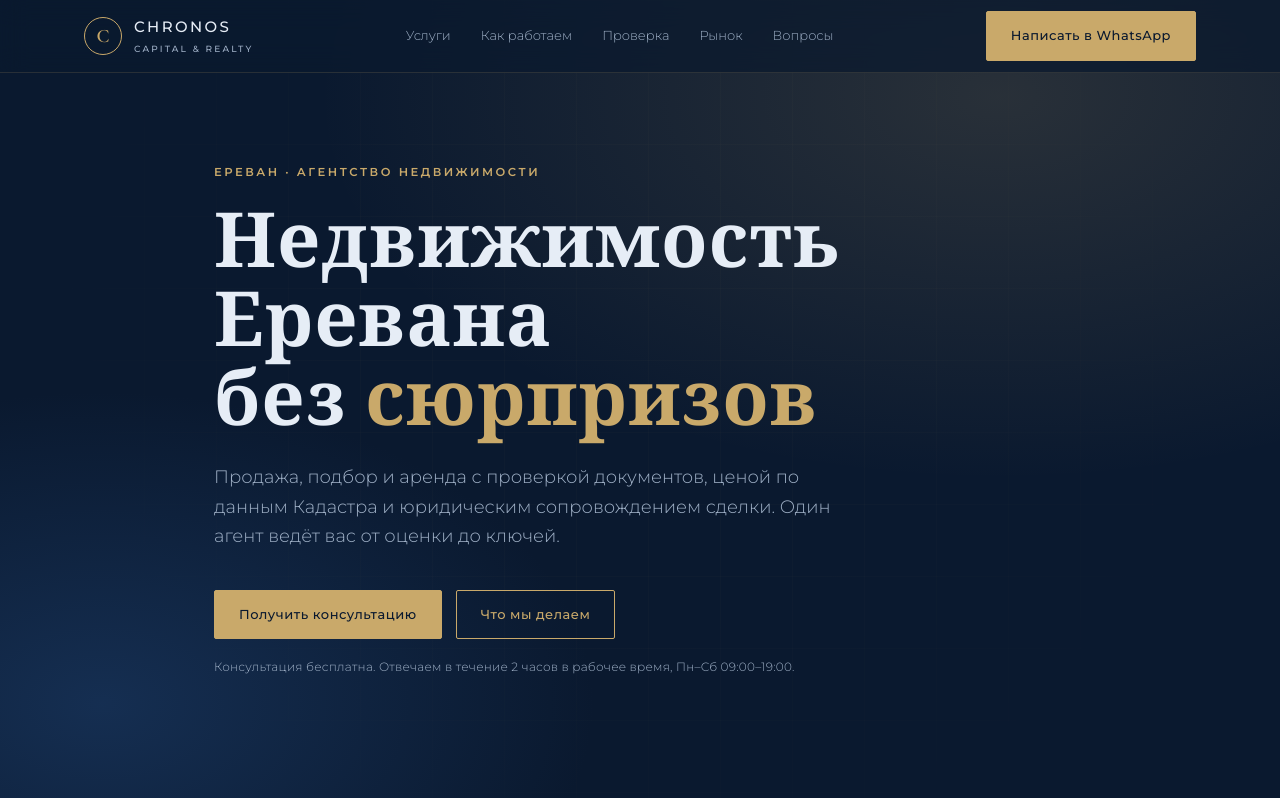
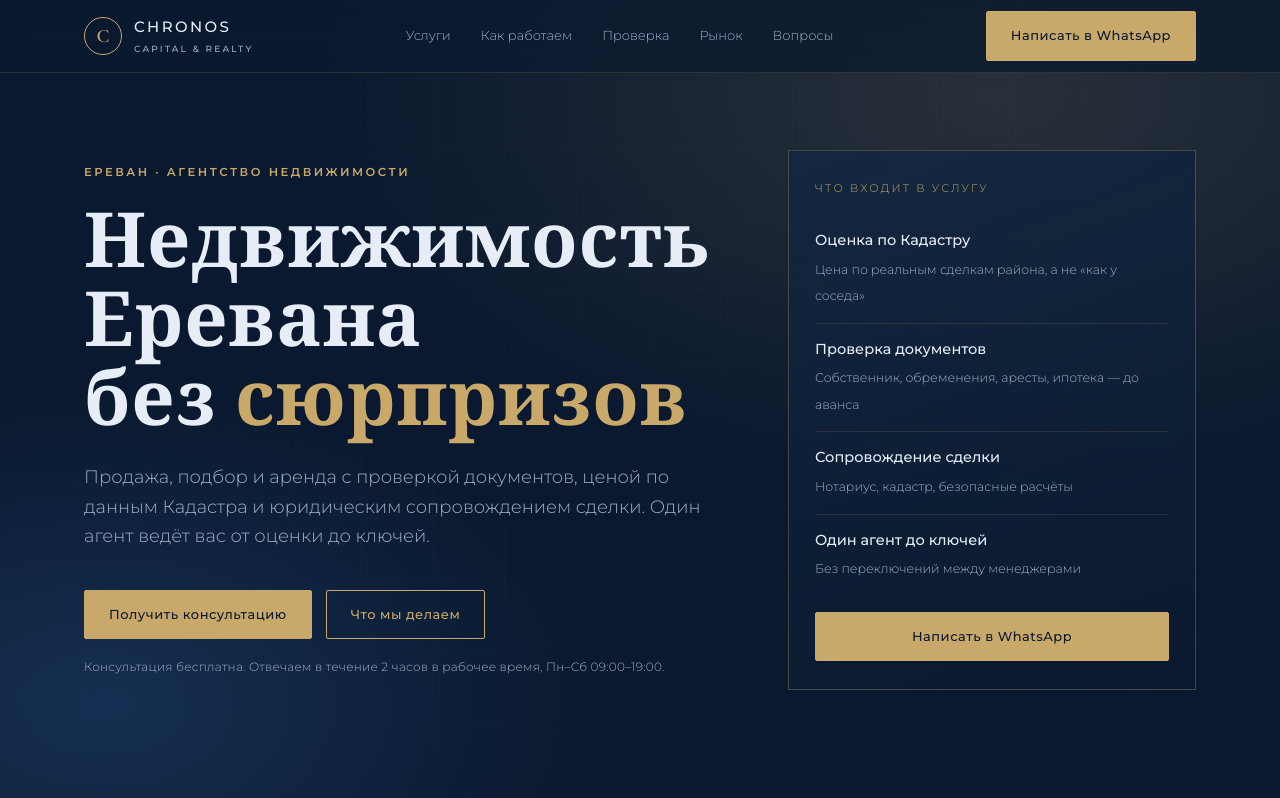
Before and after one commit to revsargs-ux/chronos-landing, a plain HTML site: page index.html in a window 1280 px wide. Shown: the top 798 px of the page. Drawn offline with nearby package versions, Linux system fonts and the light colour scheme.

Commit message:
Landing: hero panel, card fixes, AMD

```diff
--- a/index.html
+++ b/index.html
@@ -50,7 +50,16 @@ nav.links a:hover{color:var(--gold)}
   background-image:linear-gradient(rgba(201,169,106,.08) 1px,transparent 1px),
                    linear-gradient(90deg,rgba(201,169,106,.08) 1px,transparent 1px);
   background-size:72px 72px;mask-image:radial-gradient(circle at 50% 40%,#000 35%,transparent 78%)}
-.hero .inner{position:relative;z-index:2;max-width:900px}
+.hero .inner{position:relative;z-index:2;width:100%}
+.hero-grid{display:grid;grid-template-columns:1.35fr .85fr;gap:56px;align-items:center}
+.herocard{border:1px solid rgba(201,169,106,.3);background:linear-gradient(160deg,rgba(18,39,64,.92),rgba(10,25,47,.75));
+  padding:28px 26px;backdrop-filter:blur(6px)}
+.herocard .h-title{font-size:11px;letter-spacing:.2em;text-transform:uppercase;color:var(--gold);margin-bottom:18px}
+.hc{padding:14px 0;border-bottom:1px solid rgba(201,169,106,.14)}
+.hc:last-of-type{border-bottom:0}
+.hc b{display:block;font-size:14.5px;font-weight:500;margin-bottom:3px}
+.hc span{font-size:12.5px;color:var(--muted);line-height:1.5}
+.herocard .btn{width:100%;justify-content:center;margin-top:16px}
 .hero h1{font-size:clamp(40px,6.4vw,76px);line-height:1.04;margin:22px 0 22px}
 .hero h1 em{font-style:normal;color:var(--gold)}
 .hero p.lead{font-size:clamp(15px,1.5vw,18px);color:var(--muted);max-width:640px;font-weight:300}
@@ -75,7 +84,7 @@ section{padding:104px 0}
   padding:30px 26px;transition:.3s;position:relative;overflow:hidden}
 .card:hover{border-color:rgba(201,169,106,.55);transform:translateY(-3px)}
 .card .num{font-family:'Cormorant Garamond',serif;font-size:13px;color:var(--gold);letter-spacing:.16em}
-.card h3{font-size:22px;margin:12px 0 10px}
+.card h3{font-size:22px;margin:12px 0 10px;line-height:1.2;min-height:2.4em;display:flex;align-items:flex-end}
 .card p{font-size:13.6px;color:var(--muted)}
 .card ul{margin-top:14px;font-size:13px;color:var(--muted);list-style:none}
 .card ul li{padding-left:16px;position:relative;margin-bottom:6px}
@@ -135,6 +144,8 @@ footer a:hover{color:var(--gold)}
 @media(max-width:900px){
   nav.links{display:none}
   .check .cols,.contact .cols{grid-template-columns:1fr;gap:30px}
+  .hero-grid{grid-template-columns:1fr;gap:34px}
+  .herocard{order:2}
   .stats .row{grid-template-columns:repeat(2,1fr)}
   .stat{border-bottom:1px solid rgba(201,169,106,.14)}
   section{padding:72px 0}
@@ -169,6 +180,8 @@ footer a:hover{color:var(--gold)}
 <section class="hero" id="top">
   <div class="grid-lines"></div>
   <div class="wrap inner">
+   <div class="hero-grid">
+    <div>
     <div class="eyebrow">Ереван · Агентство недвижимости</div>
     <h1>Недвижимость Еревана<br>без <em>сюрпризов</em></h1>
     <p class="lead">Продажа, подбор и аренда с проверкой документов, ценой по данным Кадастра и юридическим сопровождением сделки. Один агент ведёт вас от оценки до ключей.</p>
@@ -177,6 +190,16 @@ footer a:hover{color:var(--gold)}
       <a class="btn" href="#services">Что мы делаем</a>
     </div>
     <p class="note">Консультация бесплатна. Отвечаем в течение 2 часов в рабочее время, Пн–Сб 09:00–19:00.</p>
+    </div>
+    <aside class="herocard">
+      <div class="h-title">Что входит в услугу</div>
+      <div class="hc"><b>Оценка по Кадастру</b><span>Цена по реальным сделкам района, а не «как у соседа»</span></div>
+      <div class="hc"><b>Проверка документов</b><span>Собственник, обременения, аресты, ипотека — до аванса</span></div>
+      <div class="hc"><b>Сопровождение сделки</b><span>Нотариус, кадастр, безопасные расчёты</span></div>
+      <div class="hc"><b>Один агент до ключей</b><span>Без переключений между менеджерами</span></div>
+      <a class="btn solid" href="https://wa.me/37498712268" target="_blank" rel="noopener">Написать в WhatsApp</a>
+    </aside>
+   </div>
   </div>
 </section>
 
@@ -217,7 +240,7 @@ footer a:hover{color:var(--gold)}
       </div>
       <div class="card reveal">
         <div class="num">04</div>
-        <h3>Инвестиции и новостройки</h3>
+        <h3>Инвестиции<br>и новостройки</h3>
         <p>Считаем доходность до покупки, проверяем застройщика и сроки сдачи.</p>
         <ul><li>Сравнение ЖК по цене метра</li><li>Проверка разрешений</li><li>Рассрочка и ипотека</li></ul>
       </div>
@@ -275,7 +298,7 @@ footer a:hover{color:var(--gold)}
     </div>
     <div class="market reveal">
       <div class="cell"><b>+20,3%</b><span>рост цены метра за 12 месяцев</span></div>
-      <div class="cell"><b>546 150 ֏</b><span>средняя цена метра в Ереване</span></div>
+      <div class="cell"><b>546 150 AMD</b><span>средняя цена метра в Ереване</span></div>
       <div class="cell"><b>3,3×</b><span>разброс цен между районами</span></div>
       <div class="cell"><b>01.06.2027</b><span>вступает в силу закон о риелторской деятельности</span></div>
     </div>
```
Also changed, not shown: shot_contact.png (added), shot_hero.png (added), shot_services.png (added).
